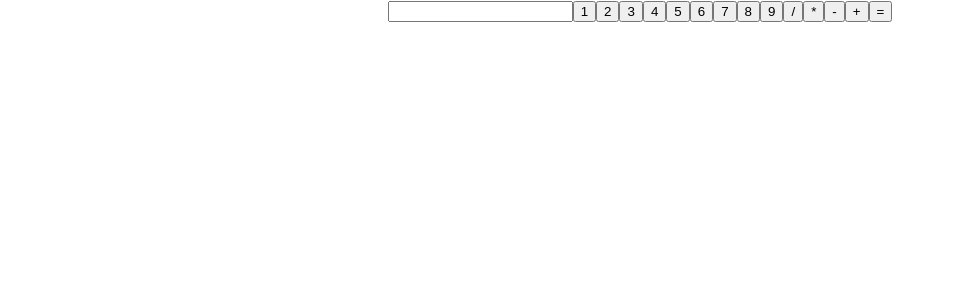
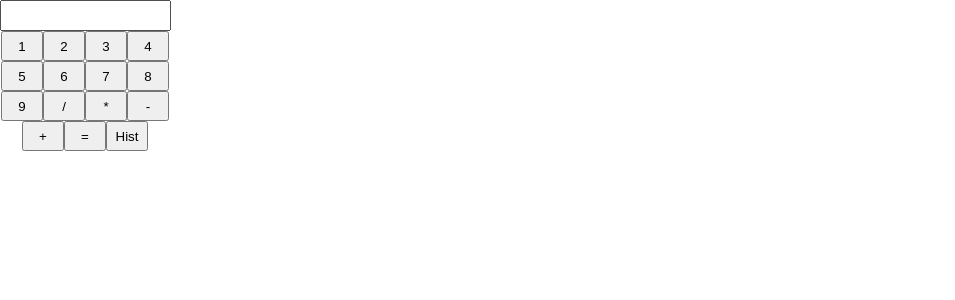
Before and after one commit to siddheshdagade/react_Calculator, a React (Create React App) app: page / in a window 1280 px wide. Shown: the top 300 px of the page, without its empty margins (0-955 px from the left). Built offline with nearby package versions, Linux system fonts and the light colour scheme.

Commit message:
add history button

```diff
--- a/src/App.css
+++ b/src/App.css
@@ -31,7 +31,7 @@
     transform: rotate(360deg);
   }
 }
-.buttonGrp1 button{
+.buttonGrp button{
   height: 30px;
   width: 42px;
 }
@@ -51,6 +51,20 @@
   height: 30px;
   width: 84px;
 }
-.input input{
+.App input{
   height: 25px;
+  width: 163px;;
 }
+.App{
+  width: 170px;
+  height: 200px;
+
+
+  flex-wrap: wrap;
+}
+.hisP{
+  display: none;
+}
+.hisN{
+  display: block;
+}
--- a/src/App.js
+++ b/src/App.js
@@ -6,11 +6,14 @@ class App extends Component {
   constructor(props){
     super(props);
     this.state= {
-      // history: [],
+      history: [],
       input: "",
-      currentAction: ''
+      currentAction: '',
+      inputValue : "",
+      display: true
     }
     this.evaluate = this.evaluate.bind(this)
+    this.history = this.history.bind(this)
   }
 
   numberHandler(number) {
@@ -29,20 +32,44 @@ class App extends Component {
   }
 
   evaluate() {
+    var a = new Date();
+
+    var date = a.getFullYear()+"/"+a.getMonth()+"/"+a.getDate();
+    console.log(date)
+    var newArr = [...this.state.history, {value1 : this.state.input, value2: eval(this.state.input),date: date }]
+    console.log(newArr)
     try {
       // console.log('this.state.input', this.state.input)
-      this.setState({ input: eval(this.state.input).toString() })
+
+      this.setState({ input: eval(this.state.input).toString(),
+        history: newArr
+       })
+
     }
     catch (err) {
       // console.log('there was an err', err)
     }
+  }
+  history(){
+    // console.log(this.state.history)
+    //   this.setState({
+    //     inputValue : this.state.history.map( value => {
+    //     return value.value1+"="+value.value2+"("+value.date+")"
+    //     })
+    //  })
+    let arr = this.state.display
+    console.log(arr)
+    arr = !arr
+    this.setState({display: arr})
   }
 
   render(){
     console.log('this.state', this.state);
 
     return (
-      <div className="App">
+    <div className="App">
+
+      <div className ="buttonGrp">
         <input type="text" value={this.state.input} readOnly></input>
         {
           numbers.map(val => <button key={val} onClick={() => this.numberHandler(val)}>{val}</button>)
@@ -51,7 +78,15 @@ class App extends Component {
           actions.map(action => <button key={action} onClick={() => this.actionHandler(action)}>{action}</button>)
         }
         <button onClick={this.evaluate}>=</button>
+        <button onClick= {this.history}>Hist</button>
       </div>
+      <div>
+      {
+    this.state.history.map( hist => { return <p className={this.state.display? "hisP":"hisN"}>{hist.value1}={hist.value2} ({hist.date})</p>} )
+      }
+      </div>
+
+    </div>
     );
   }
 }
```
